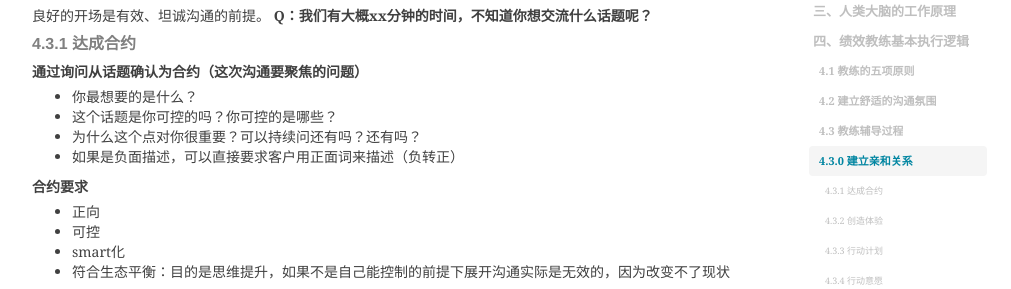
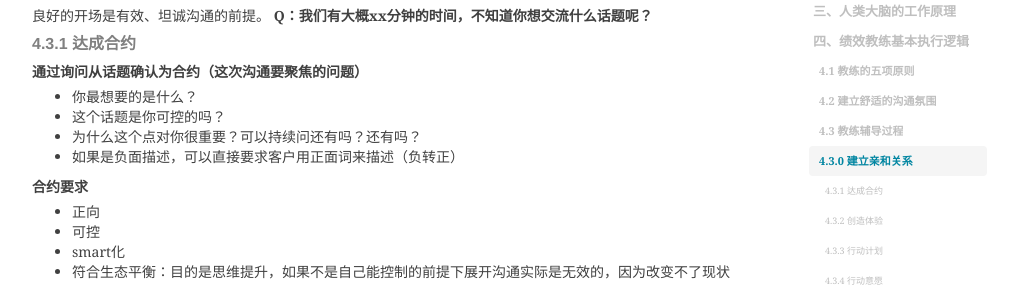
Before and after one commit to shihai1991/shihai1991.github.io, a Jekyll site: the page built from _posts/2022-08-21-教练式辅导.md, in a window 1280 px wide and 900 px high, scrolled down 1660 px. Shown: the part 153-442 px from the top of the window, without its empty margins (233-1244 px from the left). Built offline with Jekyll 4.4.1, drawn with Linux system fonts in a browser that asks for light colours; nearby versions of some CDN libraries; comment, search, counter and statistics services are not loaded.

Commit message:
Update 2022-08-21-教练式辅导.md

```diff
--- a/_posts/2022-08-21-教练式辅导.md
+++ b/_posts/2022-08-21-教练式辅导.md
@@ -62,7 +62,7 @@ A：迟到 B1：你为什么迟到了？vs B2：是什么原因导致你迟到
 #### 4.3.1 达成合约
 **通过询问从话题确认为合约（这次沟通要聚焦的问题）**
 - 你最想要的是什么？
-- 这个话题是你可控的吗？你可控的是哪些？
+- 这个话题是你可控的吗？
 - 为什么这个点对你很重要？可以持续问还有吗？还有吗？
 - 如果是负面描述，可以直接要求客户用正面词来描述（负转正）
 
```
